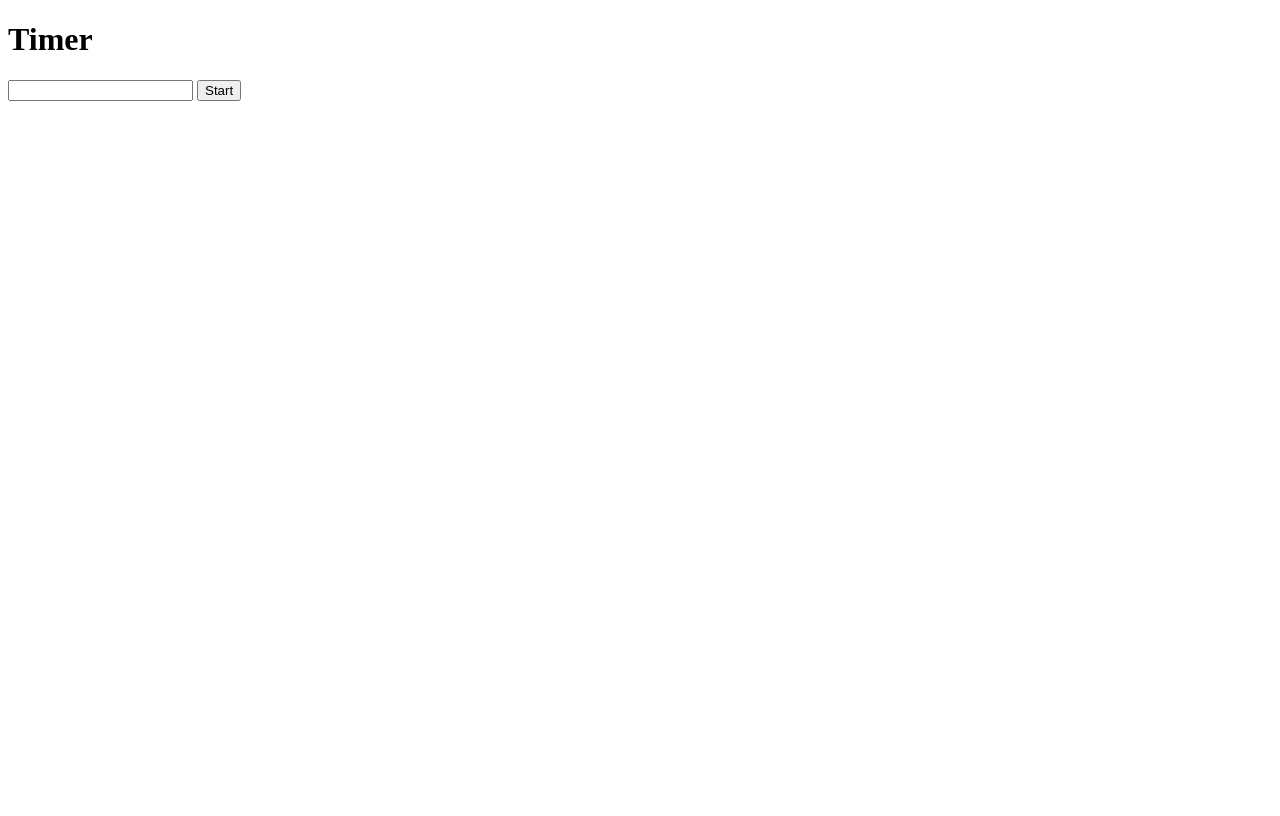
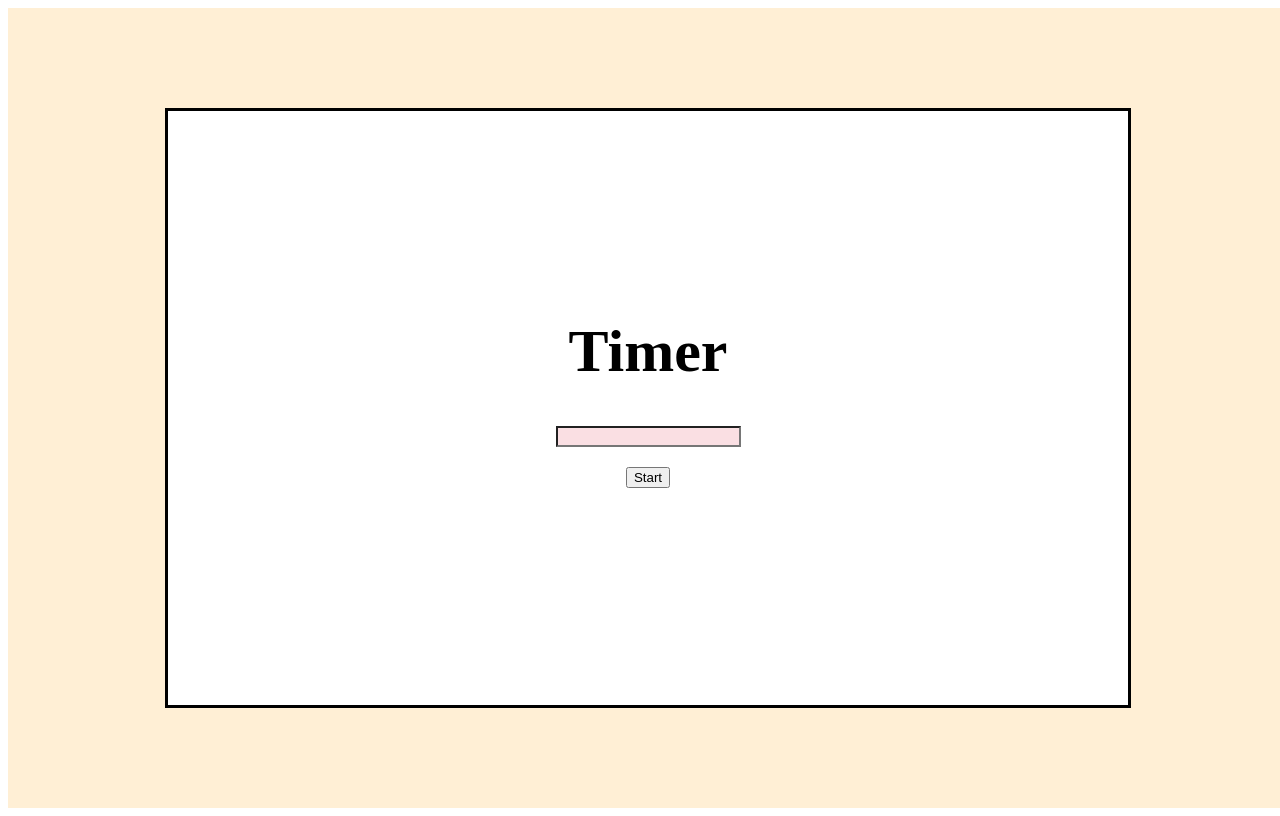
Before and after one commit to Sarahcav97/timer-app, a plain HTML site: page index.html in a window 1280 px wide. Drawn offline with Linux system fonts and the light colour scheme.

Commit message:
css additions

```diff
--- a/index.html
+++ b/index.html
@@ -12,17 +12,19 @@
 		/>
 		<title>Document</title>
 	</head>
+	<body>
 		<div id="timerAPP">
-		<body>
-			<div id="newDiv"></div>
-			<h1>Timer</h1>
+			<div id="innerSquare">
+				<h1 id="timerTitle">Timer</h1>
 				<input
 					type="number"
 					id="timer"
 				/>
 				<button id="timerBtn">Start</button>
+
 				<p id="timerSpace"></p>
+			</div>
+		</div>
 	</body>
-	</div>
 	<script src="script.js"></script>
 </html>
--- a/script.js
+++ b/script.js
@@ -24,6 +24,7 @@ function startCountdown() {
 			document.body.innerHTML = '';
 			var done = document.createElement('h1');
 			done.innerHTML = 'Finished!';
+			done.setAttribute('id', 'finishedScreen');
 			document.body.appendChild(done);
 		} // stop counting down (stops at 0)
 	}, 1000); // countdown by 1 millisecond intervals
--- a/style.css
+++ b/style.css
@@ -1,6 +1,42 @@
-.timerAPP {
+#timerAPP {
 	display: flex;
 	flex-direction: column;
+	align-items: center;
+	background-color: papayawhip;
+	height: 100vh;
+	width: 100vw;
+}
+#innerSquare {
+	background-color: white;
+	height: 75vh;
+	width: 75vw;
+	display: flex;
+	flex-direction: column;
+	align-items: center;
+	margin: 100px;
 	justify-content: center;
+	border: solid black 3px;
+}
+
+#timerBtn {
+	margin: 20px;
+}
+
+#timerTitle {
+	font-size: 60px;
+}
+#timer {
+	background-color: rgb(250, 223, 227);
+}
+
+#finishedScreen {
+	background-color: papayawhip;
+	height: 100%;
+	width: 100%;
+	display: flex;
+	flex-direction: column;
 	align-items: center;
+	font-size: 100px;
+	border: solid black 3px;
+	padding: 70px;
 }
```
Lines whose indentation alone changed are shown as unchanged.
